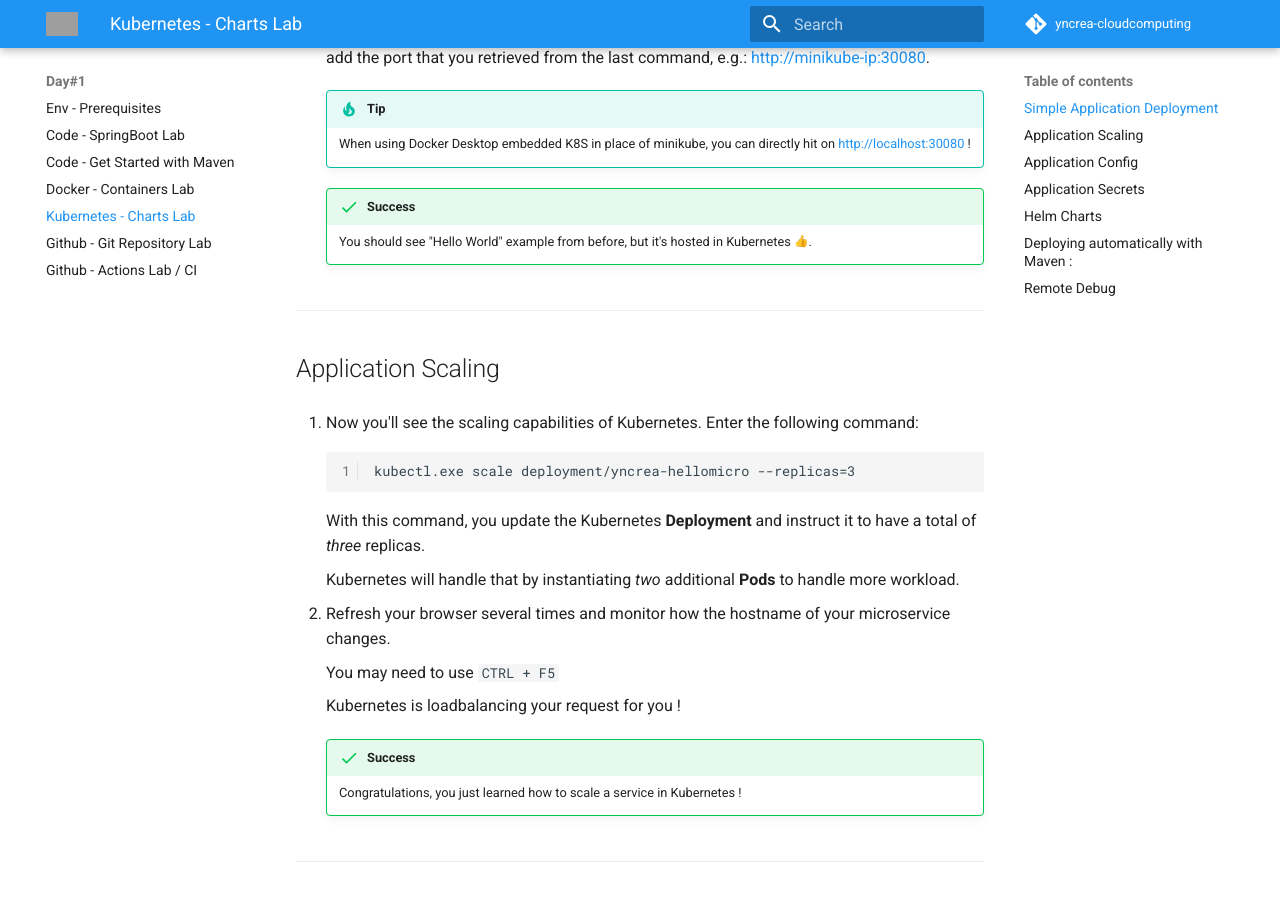
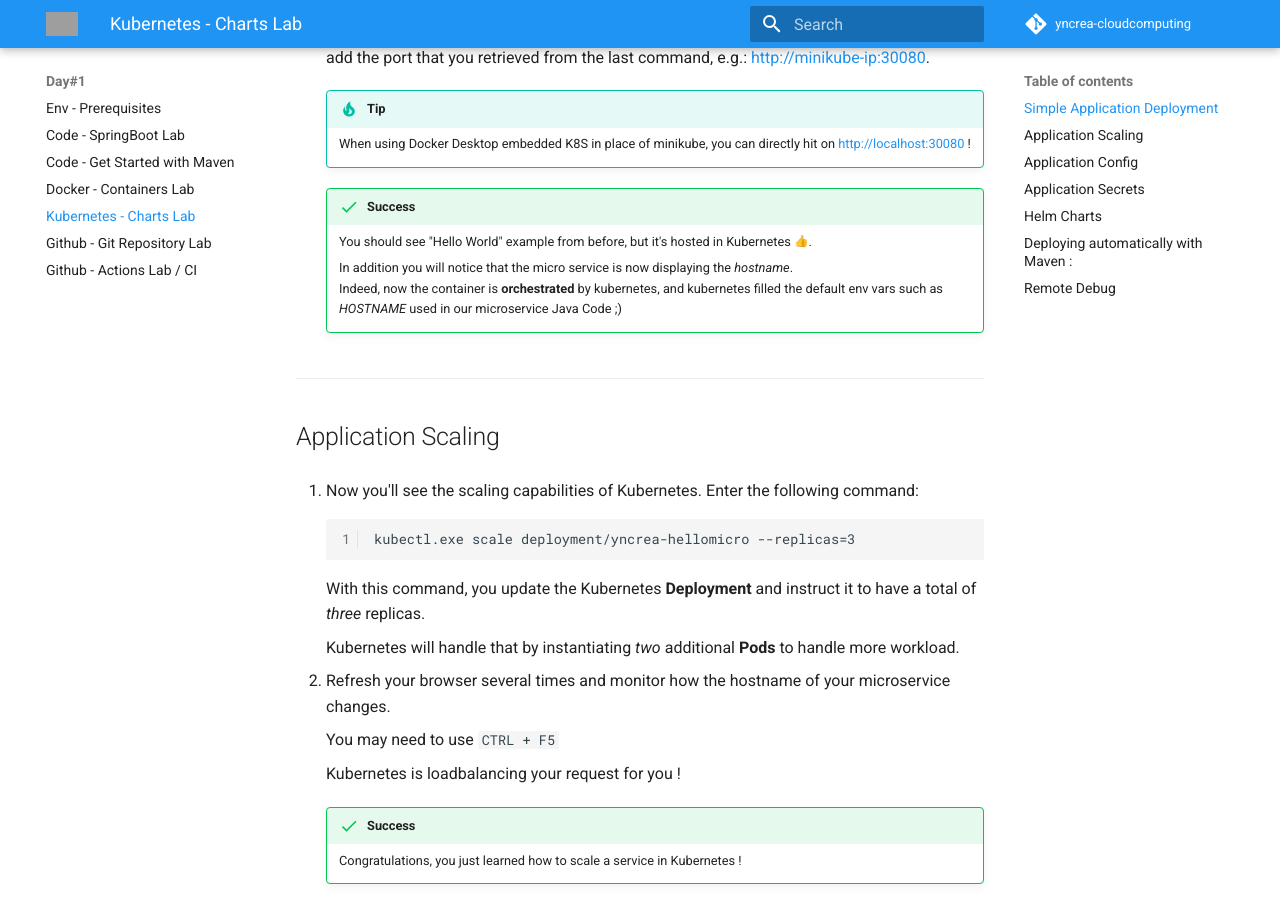
Before and after one commit to jurocknsail/yncrea-cloudcomputing, an MkDocs documentation site: the page built from docs/kubernetes.md, in a window 1280 px wide and 900 px high, scrolled down 2423 px. Built offline with MkDocs 1.6.1 and Material for MkDocs 9.7.7, drawn with Linux system fonts in a browser that asks for light colours; emoji names are drawn with the system emoji font; comment, search, counter and statistics services are not loaded; grey boxes are pictures that could not be loaded.

Commit message:
Update doc

```diff
--- a/docs/kubernetes.md
+++ b/docs/kubernetes.md
@@ -94,6 +94,9 @@
         When using Docker Desktop embedded K8S in place of minikube, you can directly hit on [http://localhost:30080](http://localhost:30080) !
     !!! success
         You should see "Hello World" example from before, but it's hosted in Kubernetes :thumbsup:.
+
+        In addition you will notice that the micro service is now displaying the _hostname_.
+        Indeed, now the container is __orchestrated__ by kubernetes, and kubernetes filled the default env vars such as _HOSTNAME_ used in our microservice Java Code ;)
 
 ---
 
```
